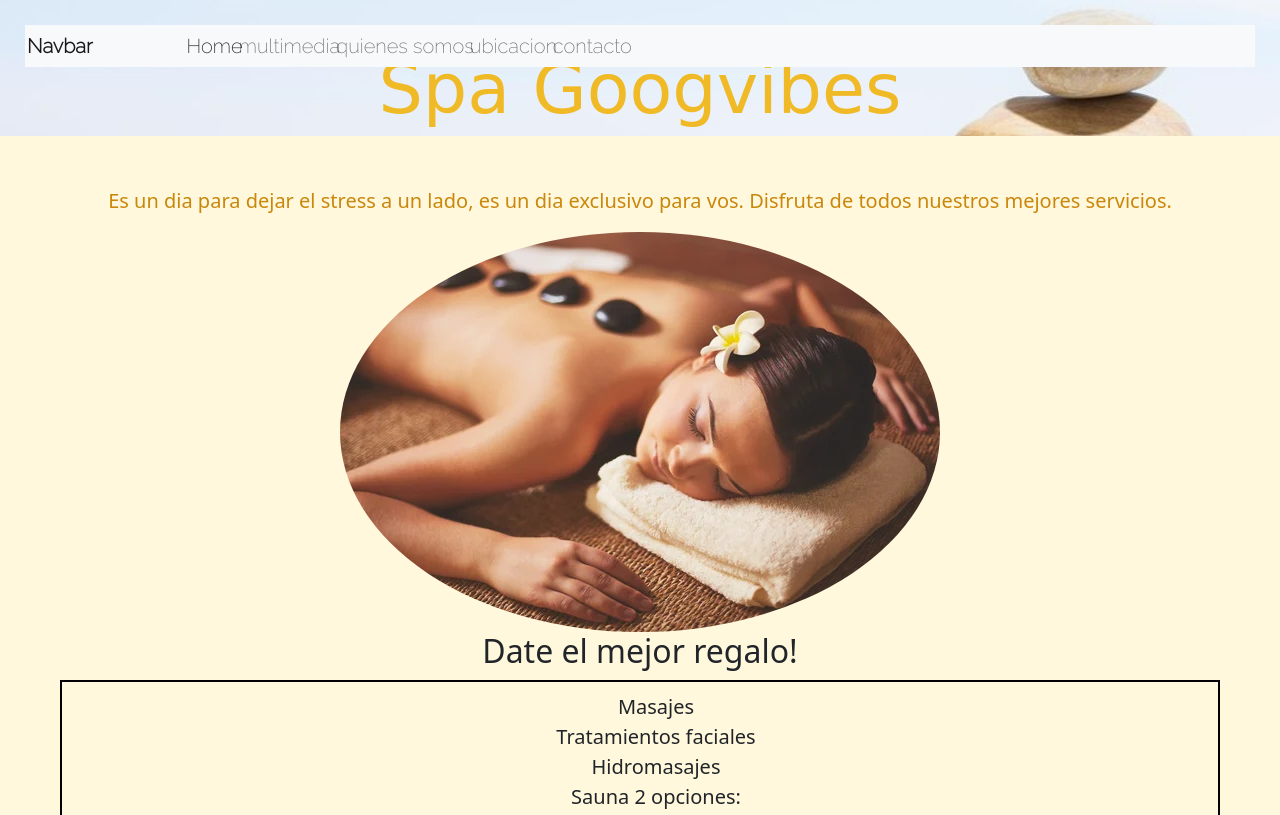
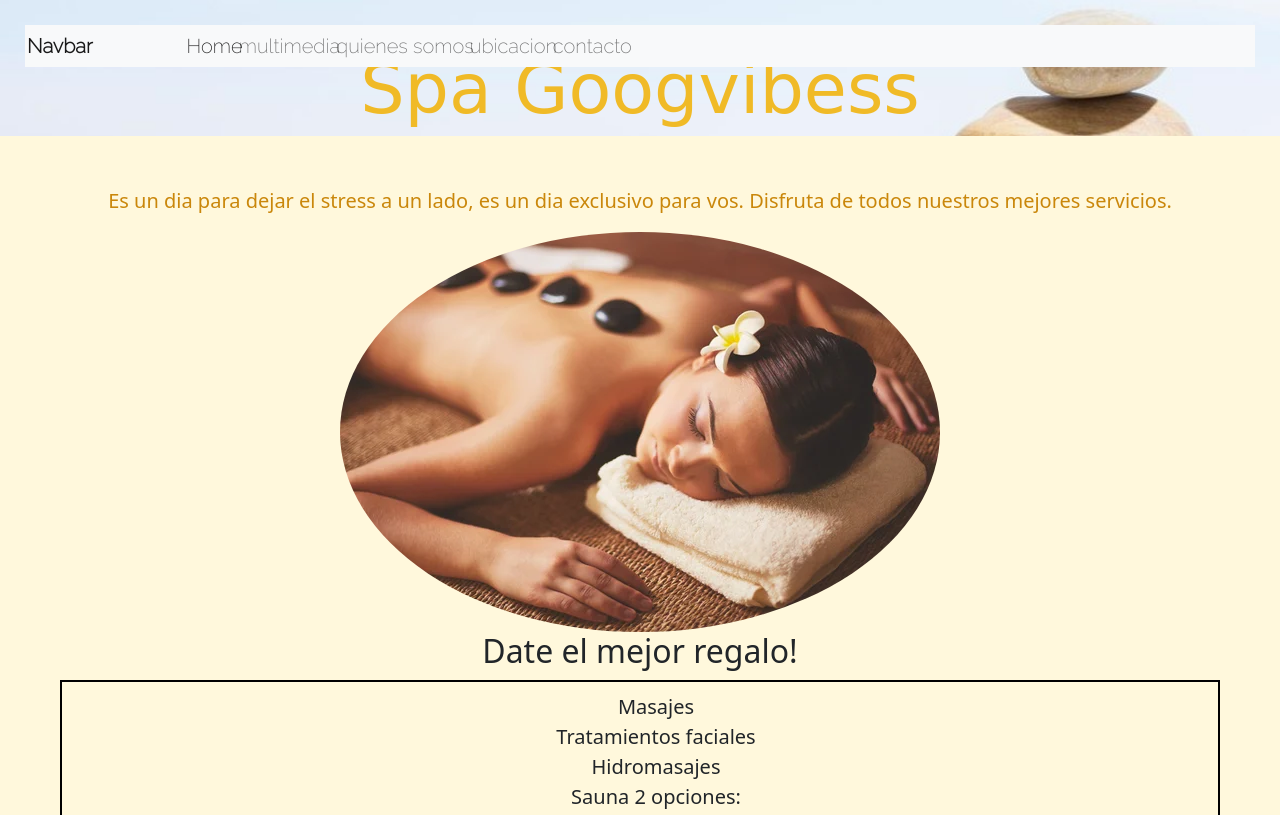
Before and after one commit to mattiasrodrigo/primerproyectospa, a plain HTML site: page index.html in a window 1280 px wide. Shown: the top 815 px of the page. Drawn offline with nearby package versions, Linux system fonts and the light colour scheme; a web font is replaced by a local one.

Commit message:
nuevo cambio

```diff
--- a/index.html
+++ b/index.html
@@ -40,7 +40,7 @@
     </nav>
         </div>
 
-        <h1>Spa Googvibes</h1>
+        <h1>Spa Googvibess</h1>
     </header>
     <main>
         <section>
```
